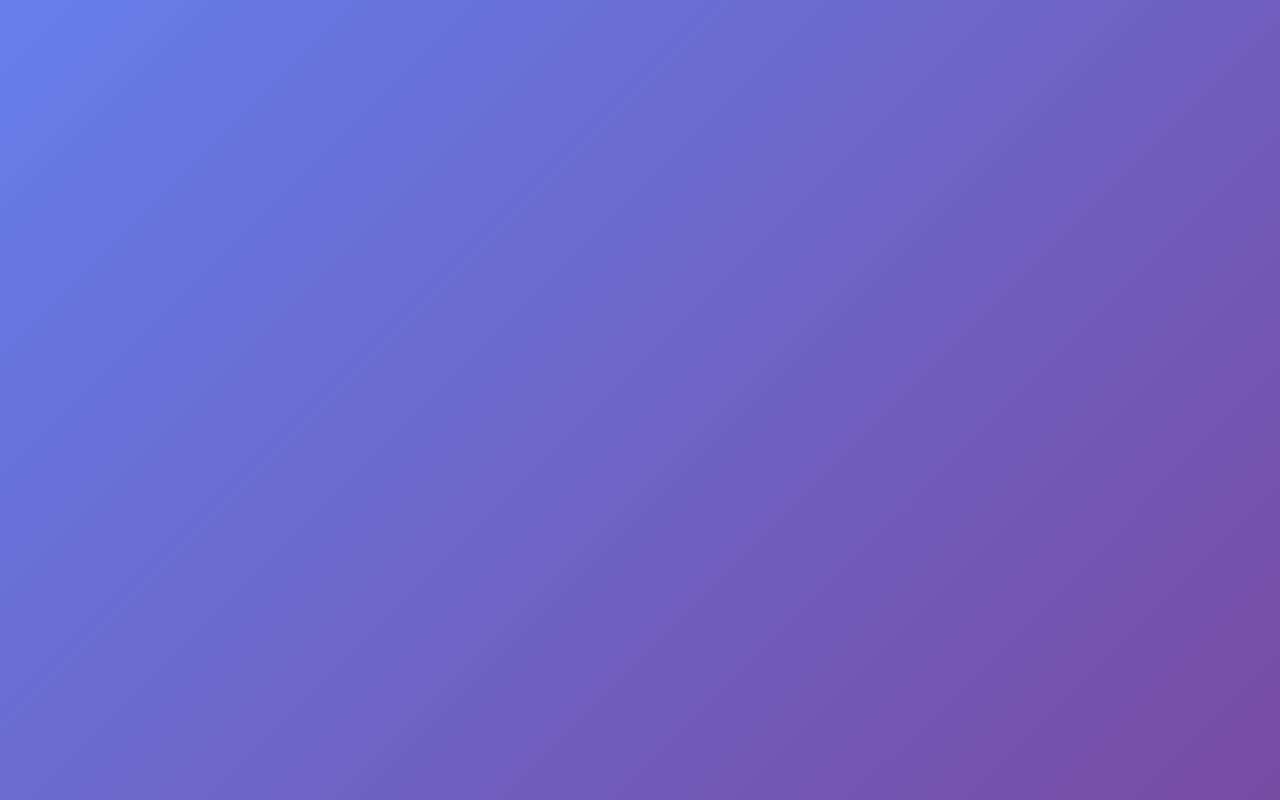
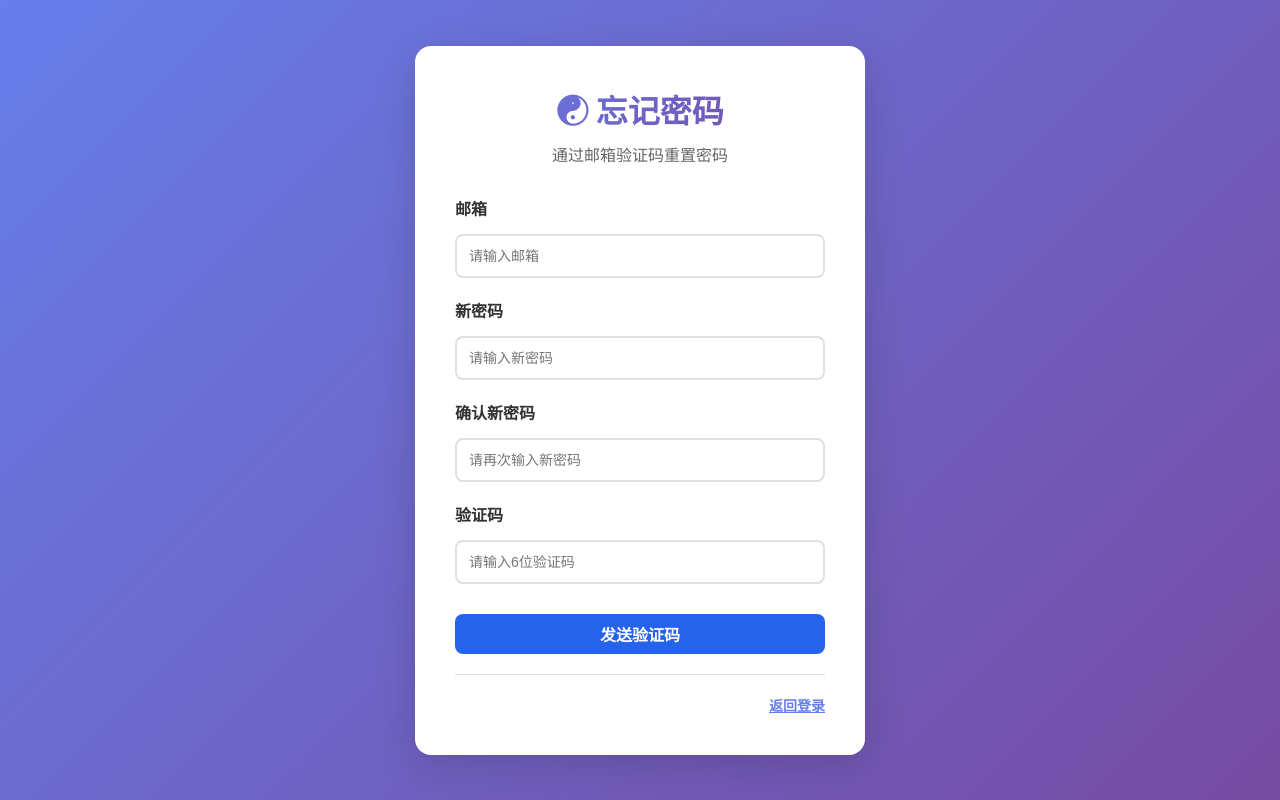
Before and after one commit to theisness/destiny-analysis, a React (Create React App) app in the folder frontend/: page /auth/forgot in a window 1280 px wide. Before the commit this address had no page. Built offline with nearby package versions, Linux system fonts and the light colour scheme.

Commit message:
fix forget pwd

```diff
--- a/frontend/src/App.js
+++ b/frontend/src/App.js
@@ -2,6 +2,7 @@ import React from 'react';
 import { BrowserRouter as Router, Routes, Route, Navigate } from 'react-router-dom';
 import { AuthProvider, useAuth } from './context/AuthContext';
 import Auth from './pages/Auth/Auth';
+import ForgotPassword from './pages/Auth/ForgotPassword';
 import Dashboard from './pages/Dashboard/Dashboard';
 import BaziInput from './pages/BaziInput/BaziInput';
 import BaziDetail from './pages/BaziDetail/BaziDetail';
@@ -29,6 +30,7 @@ function App() {
         <div className="App">
           <Routes>
             <Route path="/auth" element={<Auth />} />
+            <Route path="/auth/forgot" element={<ForgotPassword />} />
             <Route
               path="/dashboard"
               element={
--- a/frontend/src/api/api.js
+++ b/frontend/src/api/api.js
@@ -50,7 +50,10 @@ export const authAPI = {
   getCurrentUser: () => api.get('/auth/current'),
 
   // 更新个人信息
-  updateProfile: (data) => api.patch('/auth/profile', data)
+  updateProfile: (data) => api.patch('/auth/profile', data),
+
+  // 重置密码（忘记密码）
+  resetPassword: (email, code, newPassword) => api.post('/auth/resetpwd', { email, code, newPassword })
 };
 
 // 文件上传 API（使用 FormData）
@@ -114,7 +117,7 @@ export const adminAPI = {
   listUsers: () => api.get('/admin/users'),
   deleteUser: (id) => api.delete(`/admin/users/${id}`),
   banUser: (id, isBanned) => api.patch(`/admin/users/${id}/ban`, { isBanned }),
-  setAdmin: (id, makeAdmin) => api.patch(`/admin/users/${id}/admin`, { makeAdmin })
+  setAdmin: (id, makeAdmin) => api.patch(`/admin/users/${id}/admin`, { admin: makeAdmin ? 1 : 0 })
 };
 
 export default api;
--- a/frontend/src/pages/Auth/Auth.css
+++ b/frontend/src/pages/Auth/Auth.css
@@ -56,7 +56,9 @@
 }
 
 .auth-footer {
-  text-align: center;
+  display: flex;
+  justify-content: flex-end;
+  align-items: center;
   padding-top: 20px;
   border-top: 1px solid #e0e0e0;
 }
@@ -64,6 +66,15 @@
 .auth-footer p {
   color: #666;
   font-size: 14px;
+  margin: 0;
+  width: 100%;
+}
+
+.footer-actions {
+  display: flex;
+  gap: 12px;
+  width: 100%;
+  justify-content: flex-end;
 }
 
 .link-button {
--- a/frontend/src/pages/Auth/Auth.js
+++ b/frontend/src/pages/Auth/Auth.js
@@ -2,7 +2,7 @@ import React, { useState, useEffect } from 'react';
 import { useNavigate } from 'react-router-dom';
 import { useAuth } from '../../context/AuthContext';
 import './Auth.css';
-import { captchaAPI } from '../../api/api';
+
 
 const Auth = () => {
   const [isLogin, setIsLogin] = useState(true);
@@ -17,16 +17,7 @@ const Auth = () => {
   const [message, setMessage] = useState('');
   const [showPassword, setShowPassword] = useState(false);
   const [showConfirmPassword, setShowConfirmPassword] = useState(false);
-  const [showReset, setShowReset] = useState(false);
-  const [resetEmail, setResetEmail] = useState('');
-  const [resetCode, setResetCode] = useState('');
-  const [sendCountdown, setSendCountdown] = useState(0);
-  const [resetMsg, setResetMsg] = useState('');
-  useEffect(() => {
-    if (sendCountdown <= 0) return;
-    const t = setTimeout(() => setSendCountdown(v => v - 1), 1000);
-    return () => clearTimeout(t);
-  }, [sendCountdown]);
+
   const { register, login, user } = useAuth();
   const navigate = useNavigate();
 
@@ -129,36 +120,10 @@ const Auth = () => {
     });
     setErrors({});
     setMessage('');
-    setShowReset(false);
-    setResetEmail('');
-    setResetCode('');
-    setSendCountdown(0);
-    setResetMsg('');
+
   };
 
-  const emailRegex = /^[^\s@]+@[^\s@]+\.[^\s@]+$/;
-  const handleSendCode = async () => {
-    if (!emailRegex.test(resetEmail.trim())) { setResetMsg('请输入有效的邮箱'); return; }
-    try {
-      setResetMsg('');
-      const res = await captchaAPI.send(resetEmail.trim());
-      setResetMsg(res.data?.message || '验证码已发送，请查收邮件');
-      setSendCountdown(60);
-    } catch (err) {
-      setResetMsg(err.response?.data?.message || '发送验证码失败');
-    }
-  };
-  const handleVerifyCode = async () => {
-    if (!emailRegex.test(resetEmail.trim())) { setResetMsg('请输入有效的邮箱'); return; }
-    if (!resetCode.trim()) { setResetMsg('请输入验证码'); return; }
-    try {
-      setResetMsg('');
-      const res = await captchaAPI.verify(resetEmail.trim(), resetCode.trim());
-      setResetMsg(res.data?.message || '验证码验证通过');
-    } catch (err) {
-      setResetMsg(err.response?.data?.message || '验证码验证失败');
-    }
-  };
+
 
   return (
     <div className="auth-container">
@@ -168,34 +133,6 @@ const Auth = () => {
           <p>{isLogin ? '登录您的账户' : '创建新账户'}</p>
         </div>
 
-        {isLogin && (
-          <div className="reset-card">
-            <button type="button" className="btn btn-secondary btn-sm" onClick={() => setShowReset(v => !v)}>
-              {showReset ? '收起重置密码' : '重置密码'}
-            </button>
-            {showReset && (
-              <div className="reset-section">
-                <div className="input-group">
-                  <label>邮箱</label>
-                  <input type="email" value={resetEmail} onChange={(e) => setResetEmail(e.target.value)} placeholder="请输入邮箱" />
-                </div>
-                <div className="actions">
-                  <button type="button" className="btn btn-secondary btn-sm" onClick={handleSendCode} disabled={sendCountdown > 0}>
-                    {sendCountdown > 0 ? `再次发送（${sendCountdown}s）` : '发送验证码'}
-                  </button>
-                </div>
-                <div className="input-group">
-                  <label>验证码</label>
-                  <input type="text" value={resetCode} onChange={(e) => setResetCode(e.target.value)} placeholder="请输入6位验证码" />
-                </div>
-                <div className="actions">
-                  <button type="button" className="btn btn-primary btn-sm" onClick={handleVerifyCode}>验证验证码</button>
-                </div>
-                {resetMsg && <div className="message">{resetMsg}</div>}
-              </div>
-            )}
-          </div>
-        )}
 
         <form onSubmit={handleSubmit} className="auth-form">
           {!isLogin && (
@@ -298,12 +235,18 @@ const Auth = () => {
         </form>
 
         <div className="auth-footer">
-          <p>
-            {isLogin ? '还没有账户？' : '已有账户？'}
-            <button onClick={toggleMode} className="link-button">
-              {isLogin ? '立即注册' : '立即登录'}
-            </button>
-          </p>
+
+          {isLogin ? (
+            <div className="footer-actions">
+              <button onClick={toggleMode} className="link-button">立即注册</button>
+              <button onClick={() => navigate('/auth/forgot')} className="link-button">忘记密码</button>
+            </div>
+          ) : (
+            <p>
+              已有账户？
+              <button onClick={toggleMode} className="link-button">立即登录</button>
+            </p>
+          )}
         </div>
       </div>
     </div>
--- /dev/null
+++ b/frontend/src/pages/Auth/ForgotPassword.js
@@ -0,0 +1,126 @@
+import React, { useState, useEffect } from 'react';
+import { useNavigate, Link } from 'react-router-dom';
+import './Auth.css';
+import { captchaAPI, authAPI } from '../../api/api';
+
+const ForgotPassword = () => {
+  const navigate = useNavigate();
+  const [email, setEmail] = useState('');
+  const [newPassword, setNewPassword] = useState('');
+  const [confirmPassword, setConfirmPassword] = useState('');
+  const [code, setCode] = useState('');
+  const [errors, setErrors] = useState({});
+  const [message, setMessage] = useState('');
+  const [sent, setSent] = useState(false);
+  const [sendCountdown, setSendCountdown] = useState(0);
+  const [loading, setLoading] = useState(false);
+
+  useEffect(() => {
+    if (sendCountdown <= 0) return;
+    const t = setTimeout(() => setSendCountdown(v => v - 1), 1000);
+    return () => clearTimeout(t);
+  }, [sendCountdown]);
+
+  const validate = () => {
+    const nextErrors = {};
+    if (!email) nextErrors.email = '请输入邮箱';
+    else if (!/^\S+@\S+\.\S+$/.test(email)) nextErrors.email = '请输入有效的邮箱地址';
+
+    if (!newPassword) nextErrors.newPassword = '请输入新密码';
+    else if (newPassword.length < 6) nextErrors.newPassword = '密码至少需要6个字符';
+
+    if (!confirmPassword) nextErrors.confirmPassword = '请确认新密码';
+    else if (confirmPassword !== newPassword) nextErrors.confirmPassword = '两次输入的密码不一致';
+
+    if (sent) {
+      if (!code) nextErrors.code = '请输入验证码';
+      else if (!/^\d{6}$/.test(code)) nextErrors.code = '请输入6位数字验证码';
+    }
+
+    setErrors(nextErrors);
+    return Object.keys(nextErrors).length === 0;
+  };
+
+  const handleAction = async () => {
+    setMessage('');
+    if (!sent) {
+      // 第一步：发送验证码
+      if (!validate()) return;
+      try {
+        setLoading(true);
+        const res = await captchaAPI.send(email.trim());
+        setMessage(res.data?.message || '验证码已发送，请查收邮件');
+        setSent(true);
+        setSendCountdown(60);
+      } catch (err) {
+        setMessage(err.response?.data?.message || '发送验证码失败');
+      } finally {
+        setLoading(false);
+      }
+    } else {
+      // 第二步：立即修改（提交新密码和验证码）
+      if (!validate()) return;
+      try {
+        setLoading(true);
+        const res = await authAPI.resetPassword(email.trim(), code.trim(), newPassword);
+        setMessage(res.data?.message || '密码已重置');
+        setTimeout(() => navigate('/auth'), 800);
+      } catch (err) {
+        setMessage(err.response?.data?.message || '重置失败，请检查验证码');
+      } finally {
+        setLoading(false);
+      }
+    }
+  };
+
+  return (
+    <div className="auth-container">
+      <div className="auth-card">
+        <div className="auth-header">
+          <h1>☯ 忘记密码</h1>
+          <p>通过邮箱验证码重置密码</p>
+        </div>
+
+        <div className="auth-form">
+          <div className="input-group">
+            <label>邮箱</label>
+            <input type="email" value={email} onChange={(e) => setEmail(e.target.value)} className={errors.email ? 'error' : ''} placeholder="请输入邮箱" />
+            {errors.email && <span className="error-message">{errors.email}</span>}
+          </div>
+
+          <div className="input-group">
+            <label>新密码</label>
+            <input type="password" value={newPassword} onChange={(e) => setNewPassword(e.target.value)} className={errors.newPassword ? 'error' : ''} placeholder="请输入新密码" />
+            {errors.newPassword && <span className="error-message">{errors.newPassword}</span>}
+          </div>
+
+          <div className="input-group">
+            <label>确认新密码</label>
+            <input type="password" value={confirmPassword} onChange={(e) => setConfirmPassword(e.target.value)} className={errors.confirmPassword ? 'error' : ''} placeholder="请再次输入新密码" />
+            {errors.confirmPassword && <span className="error-message">{errors.confirmPassword}</span>}
+          </div>
+
+          <div className="input-group">
+            <label>验证码</label>
+            <input type="text" value={code} onChange={(e) => setCode(e.target.value)} className={errors.code ? 'error' : ''} placeholder="请输入6位验证码" />
+            {errors.code && <span className="error-message">{errors.code}</span>}
+          </div>
+
+          {message && <div className="message">{message}</div>}
+
+          <button type="button" className="btn btn-primary btn-block" onClick={handleAction} disabled={loading || (!sent && sendCountdown > 0)}>
+            {!sent ? (sendCountdown > 0 ? `发送验证码（${sendCountdown}s）` : '发送验证码') : '立即修改'}
+          </button>
+        </div>
+
+        <div className="auth-footer">
+          <div className="footer-actions">
+            <Link to="/auth" className="link-button">返回登录</Link>
+          </div>
+        </div>
+      </div>
+    </div>
+  );
+};
+
+export default ForgotPassword;
```
Also changed, not shown: 2 other files (tests, documents, lock files or other folders).
